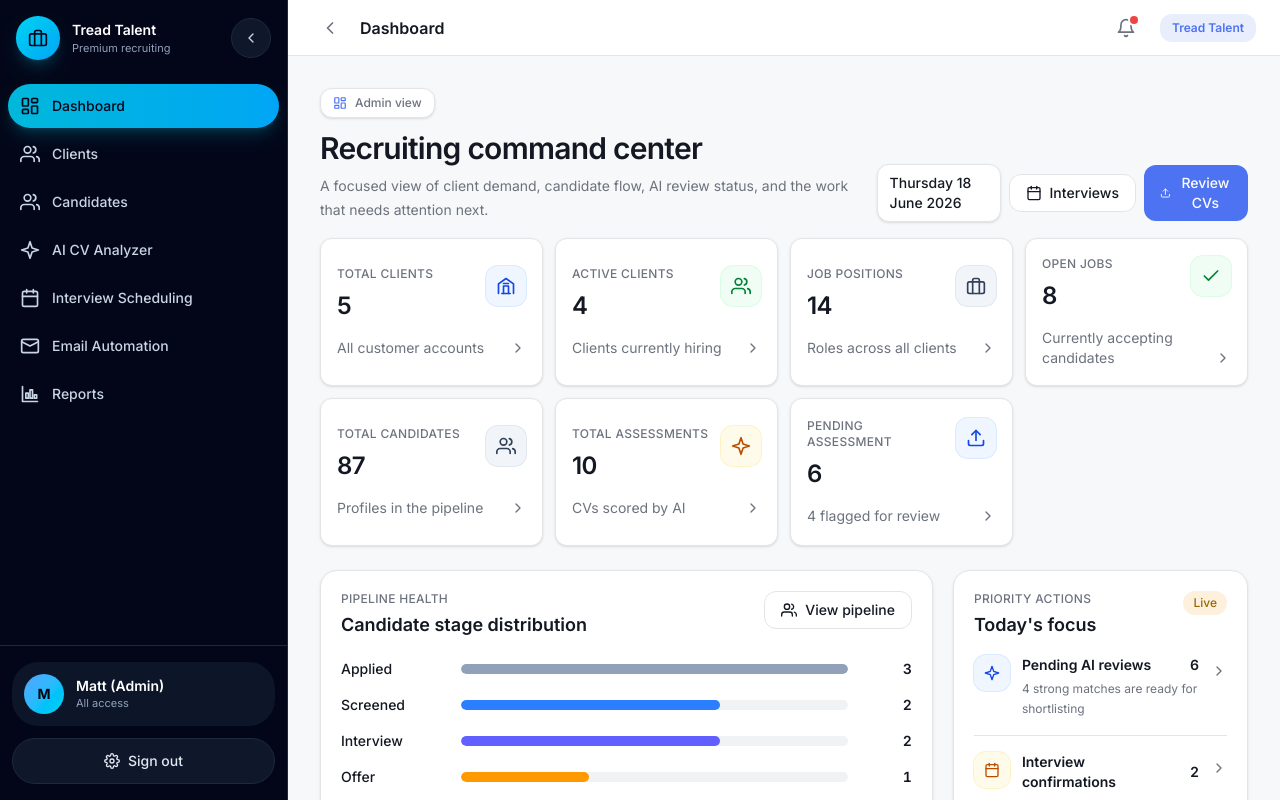
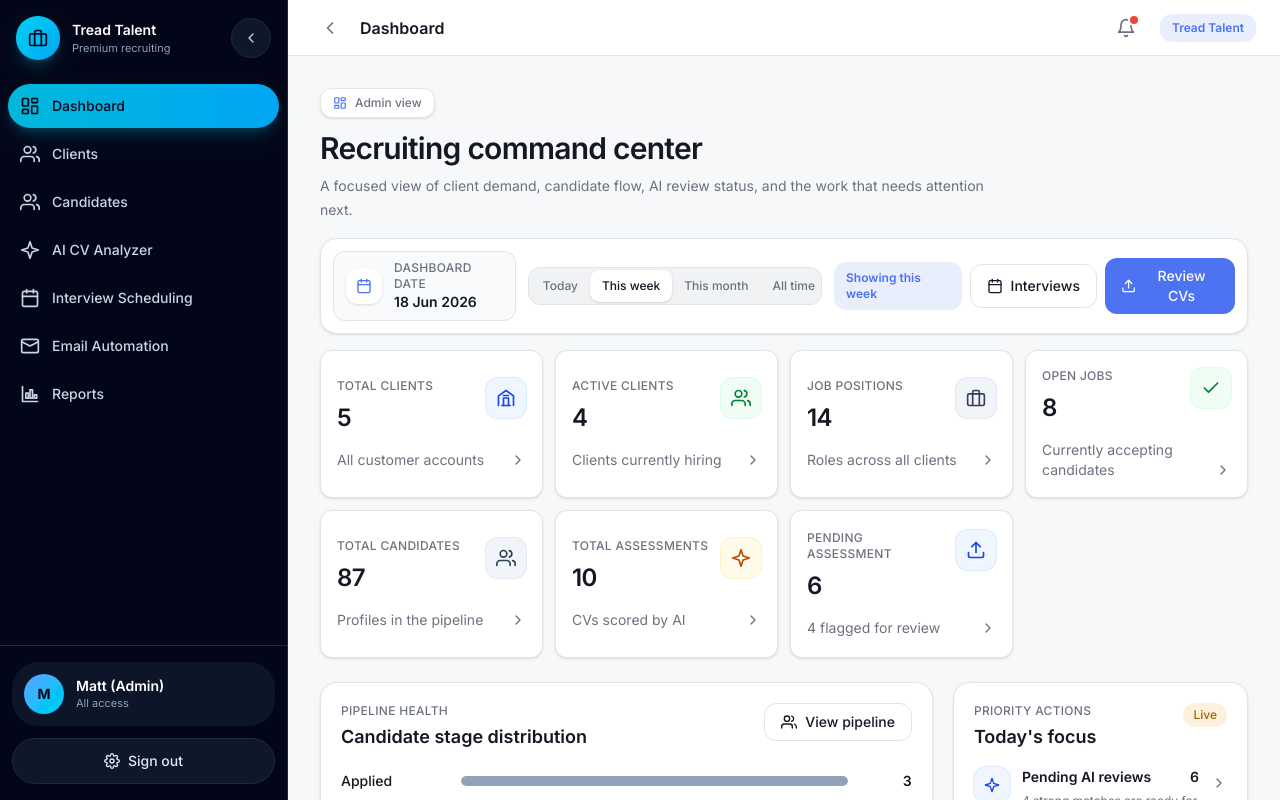
Before and after one commit to wajih-ctrl/tread-talent-solutions, a Next.js app: page / in a window 1280 px wide. Both pictures are taken after typing "name@example.com", "Sample123" into the empty fields and a click on the button "Sign In". Built offline with nearby package versions, Linux system fonts and the light colour scheme.

Commit message:
Fix dashboard header controls

```diff
--- a/components/screens/dashboard.tsx
+++ b/components/screens/dashboard.tsx
@@ -1,5 +1,6 @@
 "use client"
 
+import { useState } from "react"
 import { useApp } from "../app-context"
 import { useStore } from "../store"
 import { Card, Button, StatusBadge, ScoreBadge } from "../ui-kit"
@@ -28,6 +29,14 @@ const statToneClasses = {
 }
 
 const stageBars = ["bg-slate-400", "bg-blue-500", "bg-indigo-500", "bg-amber-500", "bg-green-500"]
+const DATE_FILTERS = [
+  { key: "today", label: "Today" },
+  { key: "week", label: "This week" },
+  { key: "month", label: "This month" },
+  { key: "all", label: "All time" },
+] as const
+
+type DateRange = (typeof DATE_FILTERS)[number]["key"]
 
 function cleanActivityText(text: string) {
   return text.replace(/â†’/g, "->").replace(/â€”/g, "-")
@@ -41,6 +50,7 @@ function percent(value: number, total: number) {
 export function Dashboard() {
   const { go, role, clientIdFilter } = useApp()
   const { clients, jobs, candidates, interviews, analyzer } = useStore()
+  const [dateRange, setDateRange] = useState<DateRange>("week")
 
   const readonly = role === "client"
   const currentClient = readonly ? clients.find((client) => client.id === clientIdFilter) : null
@@ -75,6 +85,11 @@ export function Dashboard() {
     weekday: "long",
     day: "numeric",
     month: "long",
+    year: "numeric",
+  })
+  const compactToday = new Date().toLocaleDateString("en-GB", {
+    day: "numeric",
+    month: "short",
     year: "numeric",
   })
 
@@ -211,11 +226,15 @@ export function Dashboard() {
   const recentActivity = readonly && currentClient
     ? activityFeed.filter((item) => item.text.includes(currentClient.name))
     : activityFeed
+  const rangeLabel = DATE_FILTERS.find((filter) => filter.key === dateRange)?.label || "This week"
+  const rangeLimit: Record<DateRange, number> = { today: 2, week: 4, month: 6, all: 999 }
+  const visibleRecentActivity = recentActivity.slice(0, rangeLimit[dateRange])
+  const filteredInterviews = visibleInterviews.slice(0, rangeLimit[dateRange])
 
   return (
     <div className="space-y-5 sm:space-y-6">
       <section className="space-y-4">
-        <div className="flex flex-col gap-4 lg:flex-row lg:items-end lg:justify-between">
+        <div className="space-y-4">
           <div className="min-w-0">
             <div className="mb-3 inline-flex items-center gap-2 rounded-lg border border-border bg-card px-3 py-1.5 text-xs font-medium text-muted-foreground shadow-sm">
               <Icon.Dashboard className="size-3.5 text-primary" />
@@ -231,26 +250,56 @@ export function Dashboard() {
             </p>
           </div>
 
-          <div className="flex flex-col gap-2 sm:flex-row sm:items-center">
-            <div className="rounded-lg border border-border bg-card px-3 py-2 text-sm text-muted-foreground shadow-sm">
-              <span className="font-medium text-foreground">{today}</span>
+          <div className="flex flex-col gap-3 rounded-xl border border-border bg-card p-3 shadow-sm xl:flex-row xl:items-center xl:justify-between">
+            <div className="flex flex-col gap-3 md:flex-row md:items-center">
+              <div className="flex min-w-0 items-center gap-3 rounded-lg border border-border bg-muted/40 px-3 py-2">
+                <span className="grid size-9 shrink-0 place-items-center rounded-lg bg-card text-primary shadow-sm">
+                  <Icon.Calendar className="size-4" />
+                </span>
+                <div className="min-w-0">
+                  <p className="text-xs font-medium uppercase tracking-wide text-muted-foreground">Dashboard date</p>
+                  <p className="truncate text-sm font-semibold text-foreground" title={today}>{compactToday}</p>
                 </div>
+              </div>
+              <div className="inline-flex w-full overflow-hidden rounded-lg border border-border bg-muted p-0.5 md:w-auto">
+                {DATE_FILTERS.map((filter) => (
+                  <button
+                    key={filter.key}
+                    type="button"
+                    onClick={() => setDateRange(filter.key)}
+                    className={`flex-1 rounded-md px-3 py-2 text-xs font-medium transition md:flex-none ${
+                      dateRange === filter.key
+                        ? "bg-card text-foreground shadow-sm"
+                        : "text-muted-foreground hover:text-foreground"
+                    }`}
+                  >
+                    {filter.label}
+                  </button>
+                ))}
+              </div>
+            </div>
+
+            <div className="flex flex-col gap-2 sm:flex-row sm:items-center sm:justify-end">
+              <span className="rounded-lg bg-accent px-3 py-2 text-center text-xs font-semibold text-accent-foreground sm:text-left">
+                Showing {rangeLabel.toLowerCase()}
+              </span>
               {!readonly && (
-              <Button variant="outline" onClick={() => go("interview-scheduling")} className="w-full sm:w-auto">
+                <Button variant="outline" onClick={() => go("interview-scheduling")} className="min-h-11 w-full sm:w-auto">
                   <Icon.Calendar className="size-4" />
                   Interviews
                 </Button>
               )}
               {readonly && (
-              <Button variant="outline" onClick={() => go("clients")} className="w-full sm:w-auto">
+                <Button variant="outline" onClick={() => go("clients")} className="min-h-11 w-full sm:w-auto">
                   <Icon.Briefcase className="size-4" />
                   Jobs
                 </Button>
               )}
-            <Button onClick={() => go(readonly ? "reports" : "ai-analyzer")} className="w-full sm:w-auto">
+              <Button onClick={() => go(readonly ? "reports" : "ai-analyzer")} className="min-h-11 w-full sm:w-auto">
                 {readonly ? <Icon.Reports className="size-4" /> : <Icon.Upload className="size-4" />}
                 {readonly ? "Reports" : "Review CVs"}
               </Button>
+            </div>
           </div>
         </div>
 
@@ -472,12 +521,12 @@ export function Dashboard() {
               <h2 className="mt-1 text-lg font-semibold text-foreground">Next scheduled</h2>
             </div>
             <span className="rounded-full bg-accent px-2.5 py-1 text-xs font-medium text-accent-foreground">
-              {visibleInterviews.length} total
+              {filteredInterviews.length} shown
             </span>
           </div>
 
           <div className="mt-4 divide-y divide-border">
-            {visibleInterviews.slice(0, 5).map((interview) => {
+            {filteredInterviews.map((interview) => {
               const IconComp = Icon[TYPE_ICONS[interview.type]]
               return (
                 <div key={interview.id} className="flex items-start gap-3 py-4 first:pt-0 last:pb-0">
@@ -495,8 +544,8 @@ export function Dashboard() {
                 </div>
               )
             })}
-            {visibleInterviews.length === 0 && (
-              <div className="py-8 text-center text-sm text-muted-foreground">No interviews scheduled.</div>
+            {filteredInterviews.length === 0 && (
+              <div className="py-8 text-center text-sm text-muted-foreground">No interviews for this date range.</div>
             )}
           </div>
         </Card>
@@ -553,7 +602,7 @@ export function Dashboard() {
           </div>
 
           <div className="mt-4 divide-y divide-border">
-            {recentActivity.slice(0, 5).map((item, index) => {
+            {visibleRecentActivity.map((item, index) => {
               const IconComp = Icon[ACTIVITY_ICONS[item.type]]
               return (
                 <div key={`${item.time}-${index}`} className="flex items-start gap-3 py-4 first:pt-0 last:pb-0">
```
Lines whose indentation alone changed are shown as unchanged.
